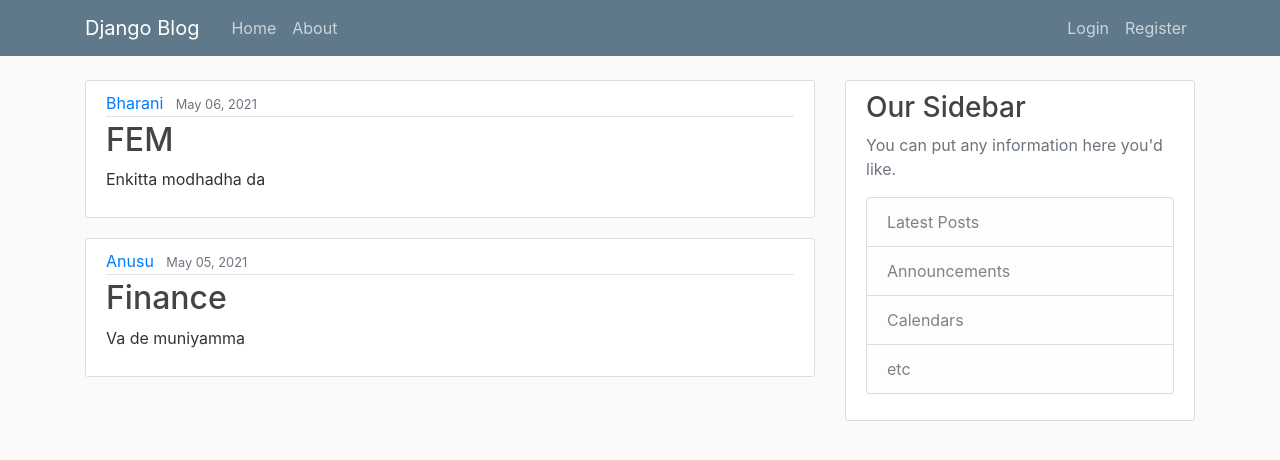
After one commit to deepakbharani/django_webapp, a Django app: page / in a window 1280 px wide. The commit adds this page. Shown: the top 460 px of the page. Run offline with Django 3.2, Linux system fonts and the light colour scheme; some libraries are stand-ins or nearby versions.

Commit message:
base.html added

```diff
--- /dev/null
+++ b/django_project/blog/static/blog/main.css
@@ -0,0 +1,84 @@
+body {
+  background: #fafafa;
+  color: #333333;
+  margin-top: 5rem;
+}
+
+h1, h2, h3, h4, h5, h6 {
+  color: #444444;
+}
+
+ul {
+  margin: 0;
+}
+
+.bg-steel {
+  background-color: #5f788a;
+}
+
+.site-header .navbar-nav .nav-link {
+  color: #cbd5db;
+}
+
+.site-header .navbar-nav .nav-link:hover {
+  color: #ffffff;
+}
+
+.site-header .navbar-nav .nav-link.active {
+  font-weight: 500;
+}
+
+.content-section {
+  background: #ffffff;
+  padding: 10px 20px;
+  border: 1px solid #dddddd;
+  border-radius: 3px;
+  margin-bottom: 20px;
+}
+
+.article-title {
+  color: #444444;
+}
+
+a.article-title:hover {
+  color: #428bca;
+  text-decoration: none;
+}
+
+.article-content {
+  white-space: pre-line;
+}
+
+.article-img {
+  height: 65px;
+  width: 65px;
+  margin-right: 16px;
+}
+
+.article-metadata {
+  padding-bottom: 1px;
+  margin-bottom: 4px;
+  border-bottom: 1px solid #e3e3e3
+}
+
+.article-metadata a:hover {
+  color: #333;
+  text-decoration: none;
+}
+
+.article-svg {
+  width: 25px;
+  height: 25px;
+  vertical-align: middle;
+}
+
+.account-img {
+  height: 125px;
+  width: 125px;
+  margin-right: 20px;
+  margin-bottom: 16px;
+}
+
+.account-heading {
+  font-size: 2.5rem;
+}
--- /dev/null
+++ b/django_project/blog/templates/blog/base.html
@@ -0,0 +1,72 @@
+{% load static %}
+<!DOCTYPE html>
+<html>
+<head>
+	<!-- Required meta tags -->
+    <meta charset="utf-8">
+    <meta name="viewport" content="width=device-width, initial-scale=1, shrink-to-fit=no">
+
+    <!-- Bootstrap CSS -->
+    <link rel="stylesheet" href="https://maxcdn.bootstrapcdn.com/bootstrap/4.0.0/css/bootstrap.min.css" integrity="sha384-Gn5384xqQ1aoWXA+058RXPxPg6fy4IWvTNh0E263XmFcJlSAwiGgFAW/dAiS6JXm" crossorigin="anonymous">
+
+    <link rel="stylesheet" type="text/css" href="{% static 'blog/main.css' %}">
+
+	{% if title %}
+	<title>Django - Blog - {{ title }}</title>
+	{% else %}
+	<title>Django Blog</title>
+	{% endif %}
+</head>
+<body>
+
+	<header class="site-header">
+	  <nav class="navbar navbar-expand-md navbar-dark bg-steel fixed-top">
+	    <div class="container">
+	      <a class="navbar-brand mr-4" href="/">Django Blog</a>
+	      <button class="navbar-toggler" type="button" data-toggle="collapse" data-target="#navbarToggle" aria-controls="navbarToggle" aria-expanded="false" aria-label="Toggle navigation">
+	      <span class="navbar-toggler-icon"></span>
+	      </button>
+	      <div class="collapse navbar-collapse" id="navbarToggle">
+	        <div class="navbar-nav mr-auto">
+	          <a class="nav-item nav-link" href="{% url 'blog-home' %}">Home</a>
+	          <a class="nav-item nav-link" href="{% url 'blog-about' %}">About</a>
+	        </div>
+	        <!-- Navbar Right Side -->
+	        <div class="navbar-nav">
+	          <a class="nav-item nav-link" href="#">Login</a>
+	          <a class="nav-item nav-link" href="#">Register</a>
+	        </div>
+	      </div>
+	    </div>
+	  </nav>
+	</header>
+
+	<main role="main" class="container">
+	  <div class="row">
+	    <div class="col-md-8">
+	      {% block content %}{% endblock %}
+	    </div>
+	    <div class="col-md-4">
+	      <div class="content-section">
+	        <h3>Our Sidebar</h3>
+	        <p class='text-muted'>You can put any information here you'd like.
+	          <ul class="list-group">
+	            <li class="list-group-item list-group-item-light">Latest Posts</li>
+	            <li class="list-group-item list-group-item-light">Announcements</li>
+	            <li class="list-group-item list-group-item-light">Calendars</li>
+	            <li class="list-group-item list-group-item-light">etc</li>
+	          </ul>
+	        </p>
+	      </div>
+	    </div>
+	  </div>
+	</main>
+
+	<!-- Optional JavaScript -->
+    <!-- jQuery first, then Popper.js, then Bootstrap JS -->
+    <script src="https://code.jquery.com/jquery-3.2.1.slim.min.js" integrity="sha384-KJ3o2DKtIkvYIK3UENzmM7KCkRr/rE9/Qpg6aAZGJwFDMVNA/GpGFF93hXpG5KkN" crossorigin="anonymous"></script>
+    <script src="https://cdnjs.cloudflare.com/ajax/libs/popper.js/1.12.9/umd/popper.min.js" integrity="sha384-ApNbgh9B+Y1QKtv3Rn7W3mgPxhU9K/ScQsAP7hUibX39j7fakFPskvXusvfa0b4Q" crossorigin="anonymous"></script>
+    <script src="https://maxcdn.bootstrapcdn.com/bootstrap/4.0.0/js/bootstrap.min.js" integrity="sha384-JZR6Spejh4U02d8jOt6vLEHfe/JQGiRRSQQxSfFWpi1MquVdAyjUar5+76PVCmYl" crossorigin="anonymous"></script>
+
+</body>
+</html>
--- a/django_project/blog/templates/blog/home.html
+++ b/django_project/blog/templates/blog/home.html
@@ -1,17 +1,17 @@
-<!DOCTYPE html>
-<html>
-<head>
-	{% if title %}
-	<title>Django - Blog - {{ title }}</title>
-	{% else %}
-	<title>Django Blog</title>
-	{% endif %}
-</head>
-<body>
+{% extends "blog/base.html" %}
+{% block content %}
 	{% for post in posts %}
-		<h1>{{ post.title }}</h1>
-		<p>By {{ post.author }} on {{ post.date_posted }}</p>
-		<p>{{ post.content }}</p>
+
+		<article class="media content-section">
+		  <div class="media-body">
+		    <div class="article-metadata">
+		      <a class="mr-2" href="#">{{ post.author }}</a>
+		      <small class="text-muted">{{ post.date_posted }}</small>
+		    </div>
+		    <h2><a class="article-title" href="#">{{ post.title }}</a></h2>
+		    <p class="article-content">{{ post.content }}</p>
+		  </div>
+		</article>
+
 	{% endfor %}
-</body>
-</html>
+{% endblock content %}
--- a/django_project/blog/views.py
+++ b/django_project/blog/views.py
@@ -4,13 +4,13 @@ posts = [
 	{
 		'author': 'Bharani',
 		'title': 'FEM',
-		'content': 'First post content',
+		'content': 'Enkitta modhadha da',
 		'date_posted': 'May 06, 2021'
 	},
 	{
 		'author': 'Anusu',
 		'title': 'Finance',
-		'content': 'Her post content',
+		'content': 'Va de muniyamma',
 		'date_posted': 'May 05, 2021'
 	}
 ]
--- a/django_project/django_project/urls.py
+++ b/django_project/django_project/urls.py
@@ -18,5 +18,5 @@ from django.urls import path, include
 
 urlpatterns = [
     path('admin/', admin.site.urls),
-    path('blog/', include('blog.urls')),
+    path('', include('blog.urls')),
 ]
```
Also changed, not shown: django_project/blog/templates/blog/about.html (+3 -12 lines).
